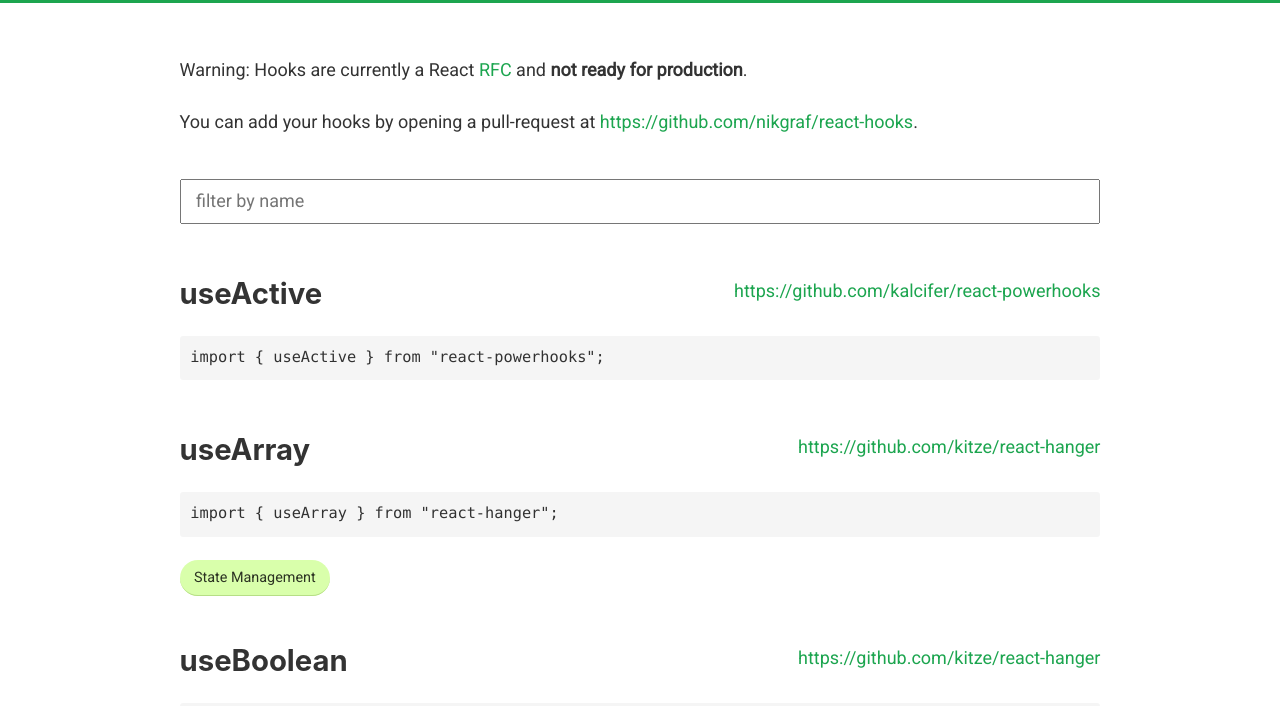
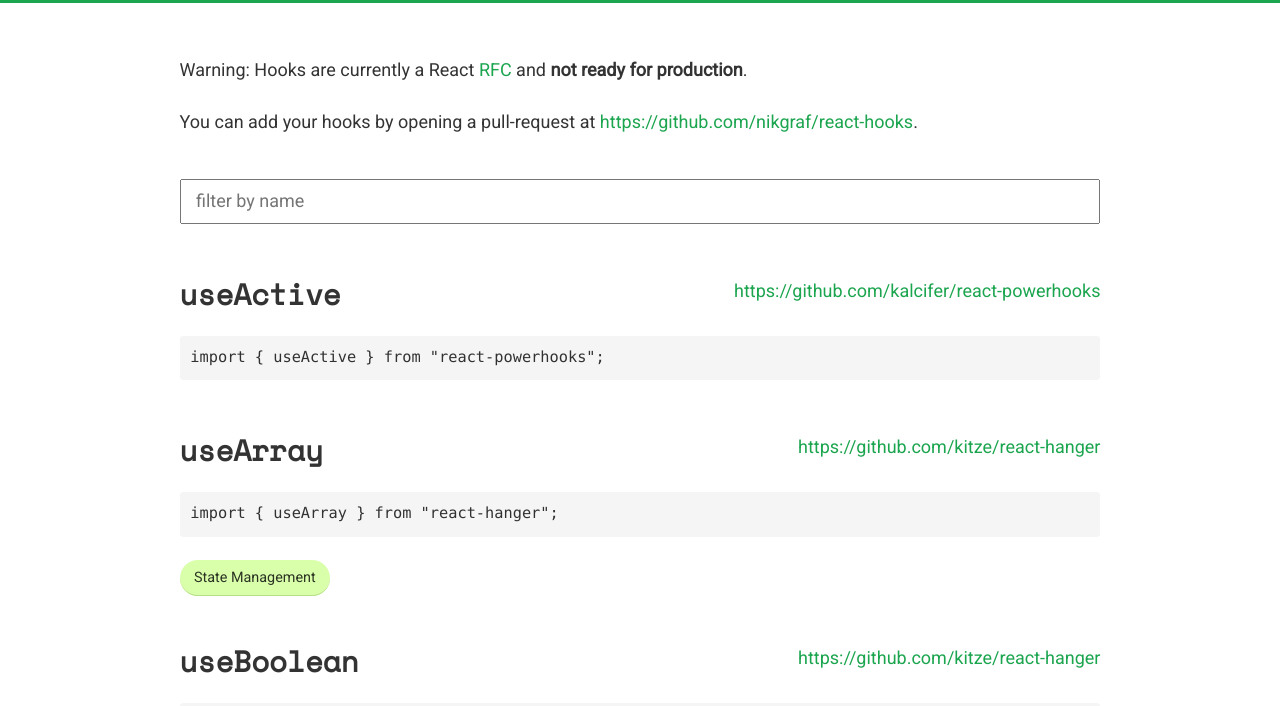
Before and after one commit to nikgraf/react-hooks, a Gatsby site in the folder site/: page / in a window 1280 px wide. Shown: the part 94-800 px from the top of the page. Built offline with nearby package versions, Linux system fonts and the light colour scheme; Gatsby itself is replaced by a stand-in of ours.

Commit message:
switch to space mono for the name

```diff
--- a/site/src/components/layout.css
+++ b/site/src/components/layout.css
@@ -1,4 +1,4 @@
-@import url('https://fonts.googleapis.com/css?family=Roboto');
+@import url('https://fonts.googleapis.com/css?family=Roboto|Space+Mono');
 
 html {
   font-family: sans-serif;
--- a/site/src/pages/index.js
+++ b/site/src/pages/index.js
@@ -18,6 +18,10 @@ const Hook = styled.div`
 
 const RepositoryLink = styled.a`
   float: right;
+`;
+
+const Name = styled.h2`
+  font-family: "Space Mono", monospace;
 `;
 
 const Pre = styled.pre`
@@ -47,7 +51,7 @@ class IndexPage extends React.Component {
   render() {
     return (
       <Layout>
-        <p style={{ marginTop: '3rem' }}>
+        <p style={{ marginTop: "3rem" }}>
           Warning: Hooks are currently a React
           <a href={"https://github.com/reactjs/rfcs/pull/68"}> RFC</a> and{" "}
           <strong>not ready for production</strong>.
@@ -76,7 +80,7 @@ class IndexPage extends React.Component {
                 {hook.repositoryUrl}
               </RepositoryLink>
 
-              <h2>{hook.name}</h2>
+              <Name>{hook.name}</Name>
               <Pre>
                 <code>{hook.importStatement}</code>
               </Pre>
```
